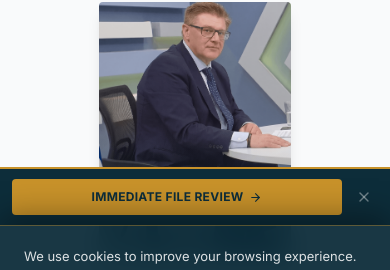
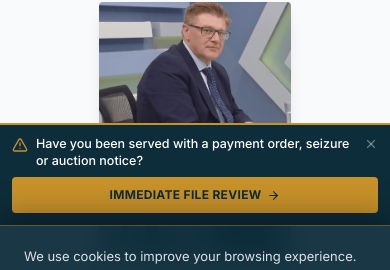
Before and after one commit to theobean/law-firm-site, a Next.js app: page /en/about in a window 390 px wide. Shown: the part 436-706 px from the top of the page. Built offline with nearby package versions, Linux system fonts and the light colour scheme; no server answers.

Commit message:
Improve mobile UrgentCTABar: add headline + warning icon above CTA button

```diff
--- a/src/components/UrgentCTABar.tsx
+++ b/src/components/UrgentCTABar.tsx
@@ -3,7 +3,7 @@
 import { useState, useEffect } from "react";
 import Link from "next/link";
 import { useTranslations, useLocale } from "next-intl";
-import { X, ArrowRight } from "lucide-react";
+import { X, ArrowRight, AlertTriangle } from "lucide-react";
 
 const SESSION_KEY = "urgent-cta-dismissed";
 
@@ -27,28 +27,32 @@ export default function UrgentCTABar() {
   return (
     <div
       className={`overflow-hidden transition-[max-height] duration-500 ease-out ${
-        visible ? "max-h-40" : "max-h-0"
+        visible ? "max-h-60" : "max-h-0"
       }`}
     >
       <div className="bg-primary border-t-2 border-accent shadow-2xl">
 
         {/* ── MOBILE layout ── */}
-        <div className="sm:hidden flex items-center gap-2 px-3 py-2.5">
+        <div className="sm:hidden px-3 pt-2.5 pb-3 relative">
+          <button
+            onClick={dismiss}
+            aria-label="Κλείσιμο"
+            className="absolute top-1.5 right-1.5 text-white/40 hover:text-white/80 transition-colors p-1.5"
+          >
+            <X size={14} />
+          </button>
+          <div className="flex items-start gap-2 mb-2 pr-7">
+            <AlertTriangle size={16} className="text-accent flex-shrink-0 mt-0.5" />
+            <p className="text-white text-[12.5px] leading-snug font-medium">{t("text")}</p>
+          </div>
           <Link
             href={`/${locale}/contact`}
             onClick={dismiss}
-            className="flex-1 flex items-center justify-center gap-1.5 bg-accent text-primary text-xs font-bold tracking-wide uppercase px-3 py-2.5 rounded-sm hover:bg-accent/90 transition-colors"
+            className="flex items-center justify-center gap-1.5 bg-accent text-primary text-xs font-bold tracking-wide uppercase px-3 py-2.5 rounded-sm hover:bg-accent/90 transition-colors w-full"
           >
             {t("cta")}
             <ArrowRight size={13} />
           </Link>
-          <button
-            onClick={dismiss}
-            aria-label="Κλείσιμο"
-            className="flex-shrink-0 text-white/40 hover:text-white/80 transition-colors p-1.5"
-          >
-            <X size={16} />
-          </button>
         </div>
 
         {/* ── DESKTOP layout ── */}
```
